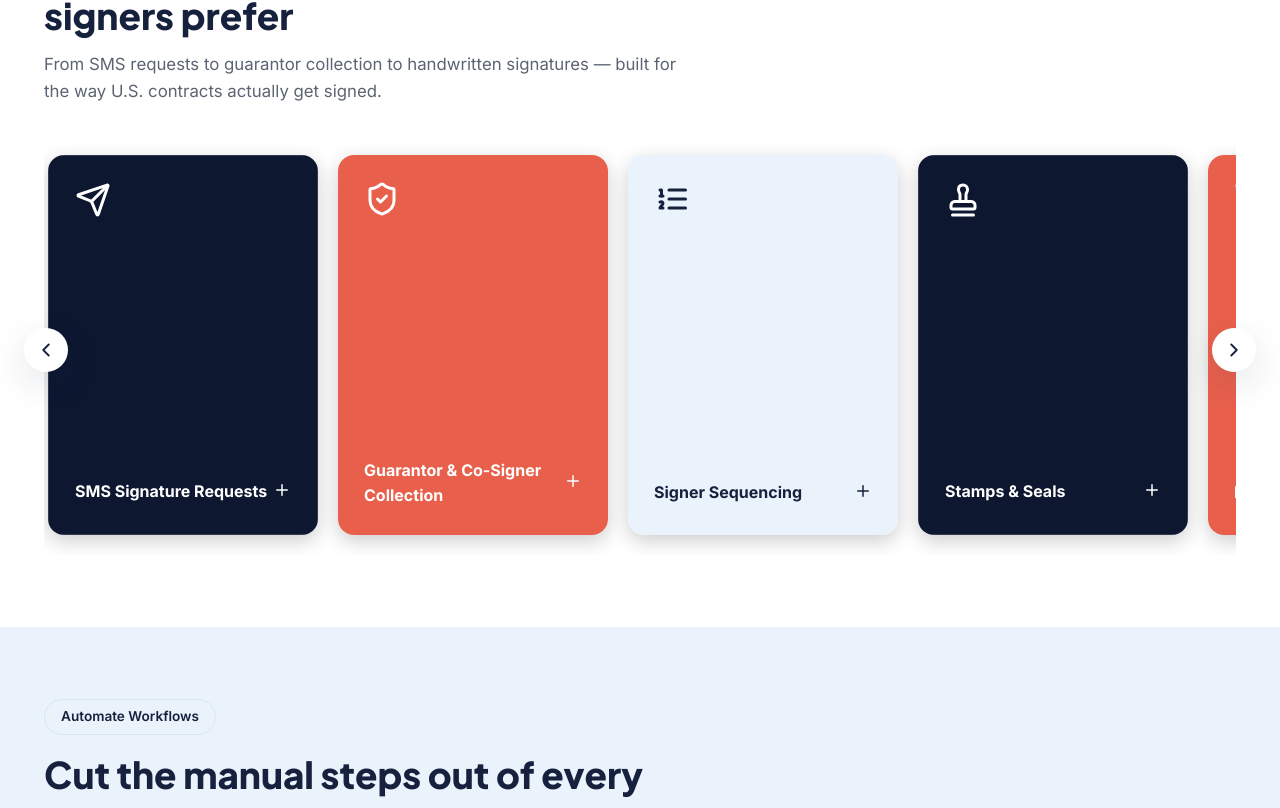
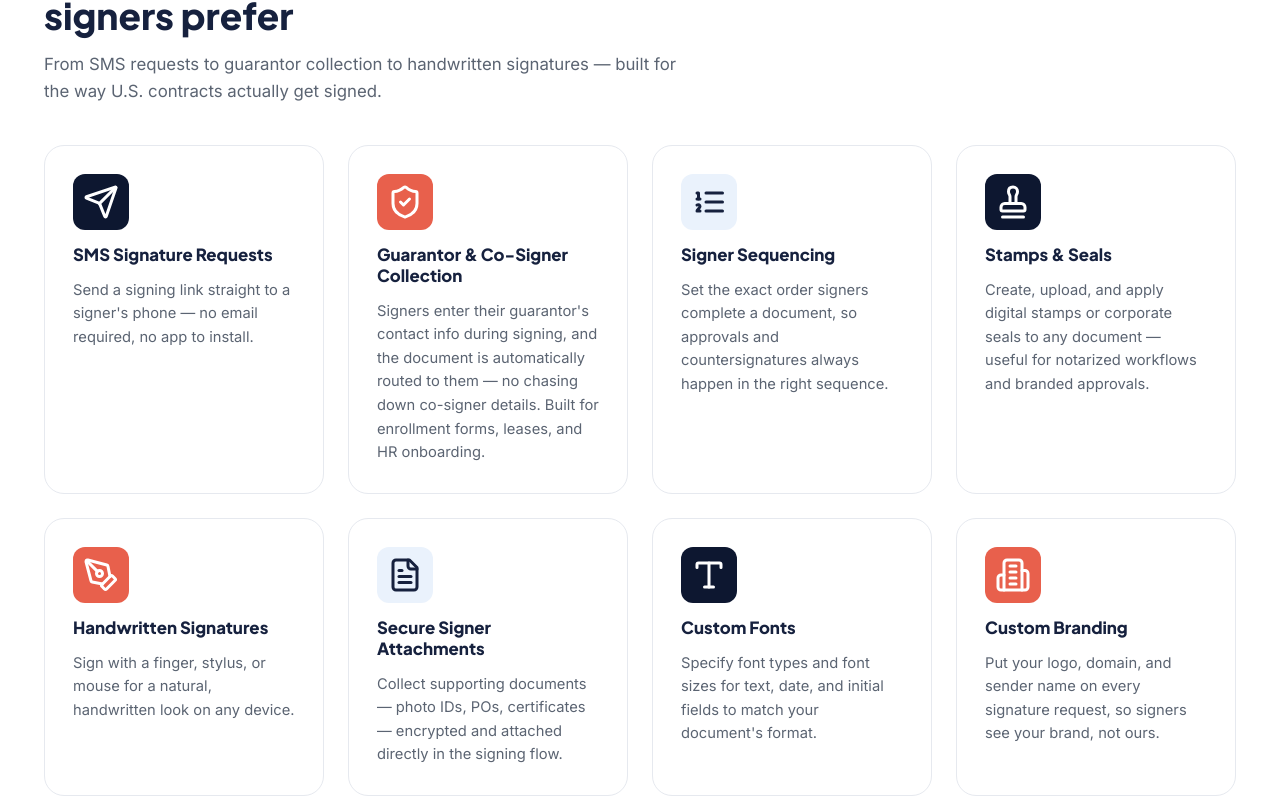
Before and after one commit to tccwilkinson/SignTime-Website-Proj, a React (Vite) app: page /features in a window 1280 px wide. Shown: the part 803-1611 px from the top of the page. Built offline with nearby package versions, Linux system fonts and the light colour scheme.

Commit message:
feat: replace flip-card carousel with static grid on /features
Flip-on-hover cards hid feature descriptions behind an interaction;
a static grid keeps every description visible without the gimmick.

```diff
--- a/src/pages/Features.jsx
+++ b/src/pages/Features.jsx
@@ -1,7 +1,6 @@
 import { Link } from 'react-router-dom';
 import { ArrowRight, Send, ShieldCheck, ListOrdered, Stamp, PenTool, FileText, Type, FileSignature, GitBranch, Clock, FileLock2, Layers, Search, Tag, Share2, KeyRound, Users, Building2, Code2, Cloud, HardDrive } from 'lucide-react';
 import { useDemoModal } from '../context/DemoModalContext';
-import FlipCardCarousel from '../components/FlipCardCarousel';
 
 const sendAndSign = [
   { id: 'sms', title: 'SMS Signature Requests', icon: <Send size={36} color="#fff" />, bgCollapsed: '#0D1730', textColor: '#fff', border: '1px solid rgba(255,255,255,0.15)', desc: "Send a signing link straight to a signer's phone — no email required, no app to install." },
@@ -52,7 +51,40 @@ function CategorySection({ id, eyebrow, heading, description, items, background
           </h2>
           <p style={{ fontSize: '1.05rem', lineHeight: 1.6, color: 'var(--slate)' }}>{description}</p>
         </div>
-        <FlipCardCarousel items={items} />
+        <div style={{ display: 'grid', gridTemplateColumns: 'repeat(auto-fit, minmax(280px, 1fr))', gap: '24px' }}>
+          {items.map((item) => (
+            <div
+              key={item.id}
+              className="hover-card"
+              style={{
+                background: '#fff',
+                border: '1px solid var(--line)',
+                borderRadius: 'var(--radius-lg)',
+                padding: '28px',
+                display: 'flex',
+                flexDirection: 'column',
+                gap: '14px',
+              }}
+            >
+              <div
+                style={{
+                  width: '56px',
+                  height: '56px',
+                  borderRadius: 'var(--radius-md)',
+                  background: item.bgCollapsed,
+                  display: 'flex',
+                  alignItems: 'center',
+                  justifyContent: 'center',
+                  flexShrink: 0,
+                }}
+              >
+                {item.icon}
+              </div>
+              <h3 style={{ fontSize: '1.05rem', fontWeight: 800, color: 'var(--navy)', margin: 0 }}>{item.title}</h3>
+              <p style={{ fontSize: '0.92rem', lineHeight: 1.6, color: 'var(--slate)', margin: 0 }}>{item.desc}</p>
+            </div>
+          ))}
+        </div>
       </div>
     </section>
   );
```
